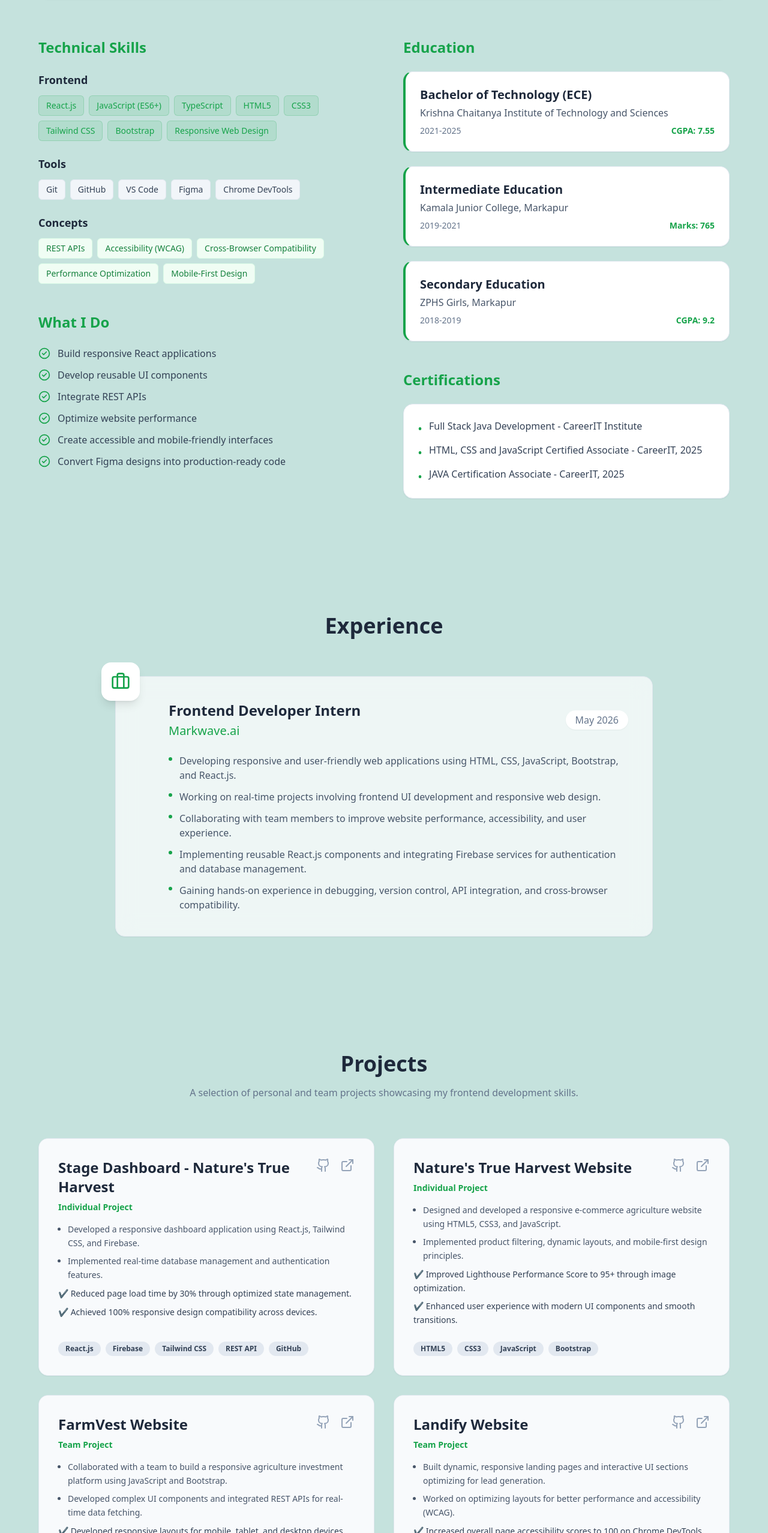
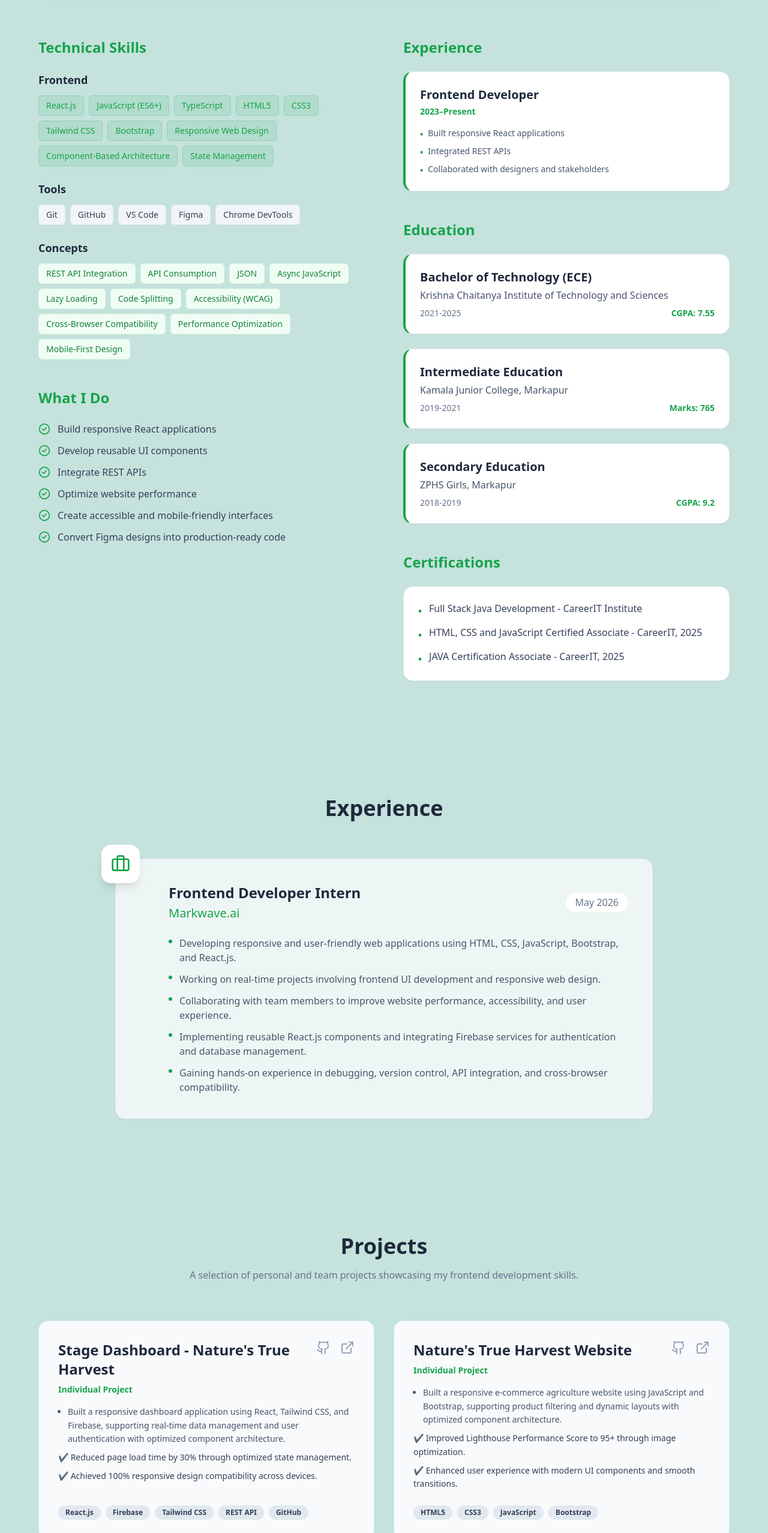
Before and after one commit to lavanya-434/portfolio, a React (Vite) app: page / in a window 1280 px wide. Shown: the part 1131-3686 px from the top of the page at 60% size. Built offline with nearby package versions, Linux system fonts and the light colour scheme.

Commit message:
feat: add experience timeline and extended ATS keywords to about and projects

```diff
--- a/src/components/About.jsx
+++ b/src/components/About.jsx
@@ -3,9 +3,9 @@ import { CheckCircle2 } from 'lucide-react';
 
 const About = () => {
   const skills = {
-    Frontend: ["React.js", "JavaScript (ES6+)", "TypeScript", "HTML5", "CSS3", "Tailwind CSS", "Bootstrap", "Responsive Web Design"],
+    Frontend: ["React.js", "JavaScript (ES6+)", "TypeScript", "HTML5", "CSS3", "Tailwind CSS", "Bootstrap", "Responsive Web Design", "Component-Based Architecture", "State Management"],
     Tools: ["Git", "GitHub", "VS Code", "Figma", "Chrome DevTools"],
-    Concepts: ["REST APIs", "Accessibility (WCAG)", "Cross-Browser Compatibility", "Performance Optimization", "Mobile-First Design"]
+    Concepts: ["REST API Integration", "API Consumption", "JSON", "Async JavaScript", "Lazy Loading", "Code Splitting", "Accessibility (WCAG)", "Cross-Browser Compatibility", "Performance Optimization", "Mobile-First Design"]
   };
 
   const whatIDo = [
@@ -15,6 +15,18 @@ const About = () => {
     "Optimize website performance",
     "Create accessible and mobile-friendly interfaces",
     "Convert Figma designs into production-ready code"
+  ];
+
+  const experience = [
+    {
+      role: "Frontend Developer",
+      duration: "2023–Present",
+      tasks: [
+        "Built responsive React applications",
+        "Integrated REST APIs",
+        "Collaborated with designers and stakeholders"
+      ]
+    }
   ];
 
   const education = [
@@ -107,6 +119,24 @@ const About = () => {
           </div>
 
           <div className="animate-slide-up" style={{ animationDelay: '0.2s' }}>
+            <h3 className="text-2xl font-bold mb-6 text-primary">Experience</h3>
+            <div className="space-y-6 mb-12">
+              {experience.map((exp, index) => (
+                <div key={index} className="glass-card p-6 border-l-4 border-l-primary bg-white">
+                  <h4 className="text-xl font-semibold text-slate-800">{exp.role}</h4>
+                  <p className="text-sm font-semibold text-primary mt-1">{exp.duration}</p>
+                  <ul className="mt-4 space-y-2">
+                    {exp.tasks.map((task, i) => (
+                      <li key={i} className="flex items-start gap-2 text-slate-600 text-sm">
+                        <span className="text-primary font-bold mt-0.5">•</span>
+                        {task}
+                      </li>
+                    ))}
+                  </ul>
+                </div>
+              ))}
+            </div>
+
             <h3 className="text-2xl font-bold mb-6 text-primary">Education</h3>
             <div className="space-y-6 mb-12">
               {education.map((edu, index) => (
--- a/src/components/Projects.jsx
+++ b/src/components/Projects.jsx
@@ -8,8 +8,7 @@ const Projects = () => {
       title: "Stage Dashboard - Nature's True Harvest",
       role: "Individual Project",
       description: [
-        "Developed a responsive dashboard application using React.js, Tailwind CSS, and Firebase.",
-        "Implemented real-time database management and authentication features.",
+        "Built a responsive dashboard application using React, Tailwind CSS, and Firebase, supporting real-time data management and user authentication with optimized component architecture.",
         "✔ Reduced page load time by 30% through optimized state management.",
         "✔ Achieved 100% responsive design compatibility across devices."
       ],
@@ -21,8 +20,7 @@ const Projects = () => {
       title: "Nature's True Harvest Website",
       role: "Individual Project",
       description: [
-        "Designed and developed a responsive e-commerce agriculture website using HTML5, CSS3, and JavaScript.",
-        "Implemented product filtering, dynamic layouts, and mobile-first design principles.",
+        "Built a responsive e-commerce agriculture website using JavaScript and Bootstrap, supporting product filtering and dynamic layouts with optimized component architecture.",
         "✔ Improved Lighthouse Performance Score to 95+ through image optimization.",
         "✔ Enhanced user experience with modern UI components and smooth transitions."
       ],
@@ -34,8 +32,7 @@ const Projects = () => {
       title: "FarmVest Website",
       role: "Team Project",
       description: [
-        "Collaborated with a team to build a responsive agriculture investment platform using JavaScript and Bootstrap.",
-        "Developed complex UI components and integrated REST APIs for real-time data fetching.",
+        "Built a responsive agriculture investment platform using JavaScript and Bootstrap, integrating REST APIs for real-time data fetching with optimized component architecture.",
         "✔ Developed responsive layouts for mobile, tablet, and desktop devices.",
         "✔ Streamlined cross-browser compatibility resolving CSS inconsistencies."
       ],
@@ -47,8 +44,7 @@ const Projects = () => {
       title: "Landify Website",
       role: "Team Project",
       description: [
-        "Built dynamic, responsive landing pages and interactive UI sections optimizing for lead generation.",
-        "Worked on optimizing layouts for better performance and accessibility (WCAG).",
+        "Built dynamic, responsive landing pages and interactive UI sections optimizing for lead generation and accessibility (WCAG) with scalable component architecture.",
         "✔ Increased overall page accessibility scores to 100 on Chrome DevTools.",
         "✔ Integrated scalable CSS architecture for easy maintenance."
       ],
```
